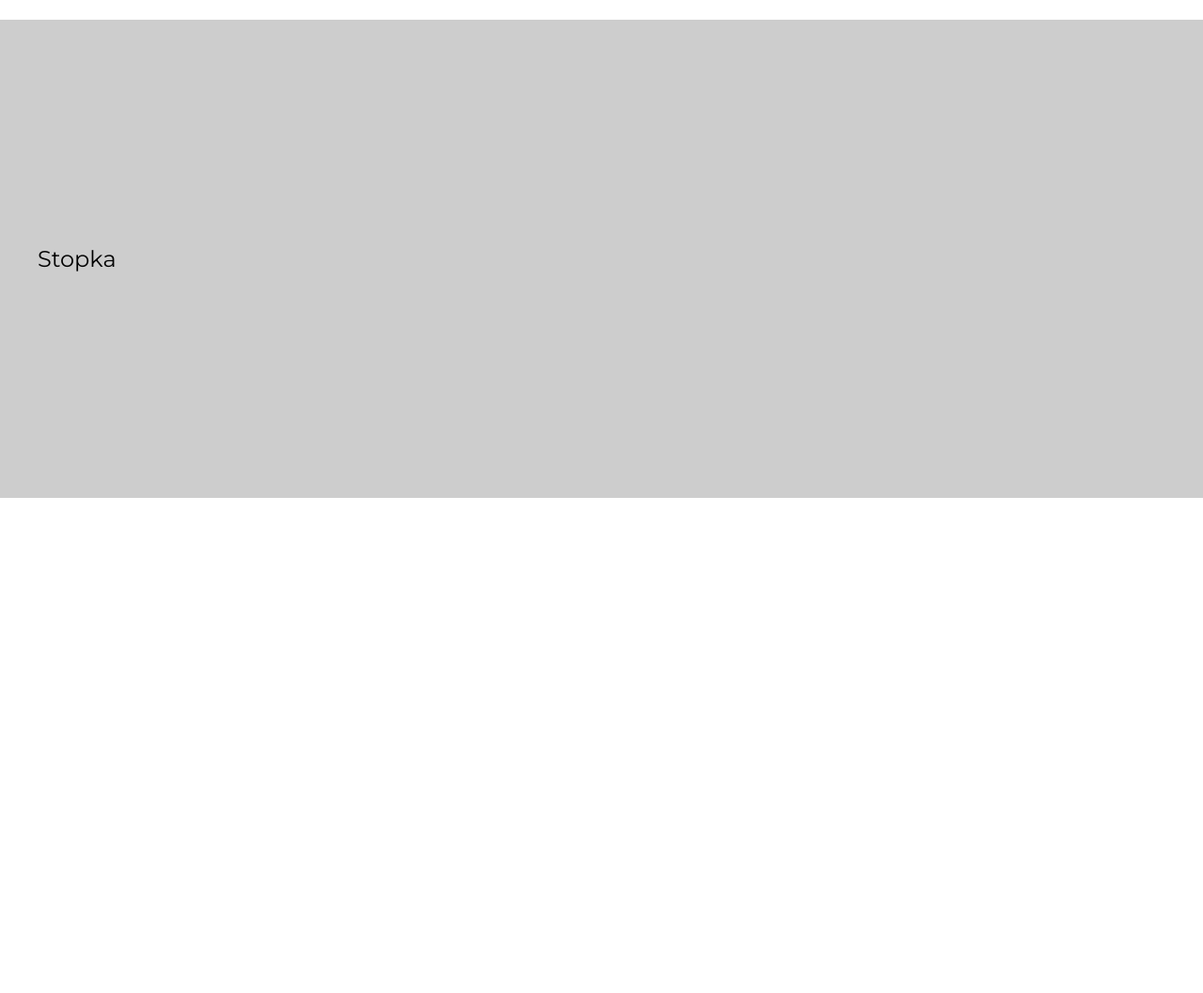
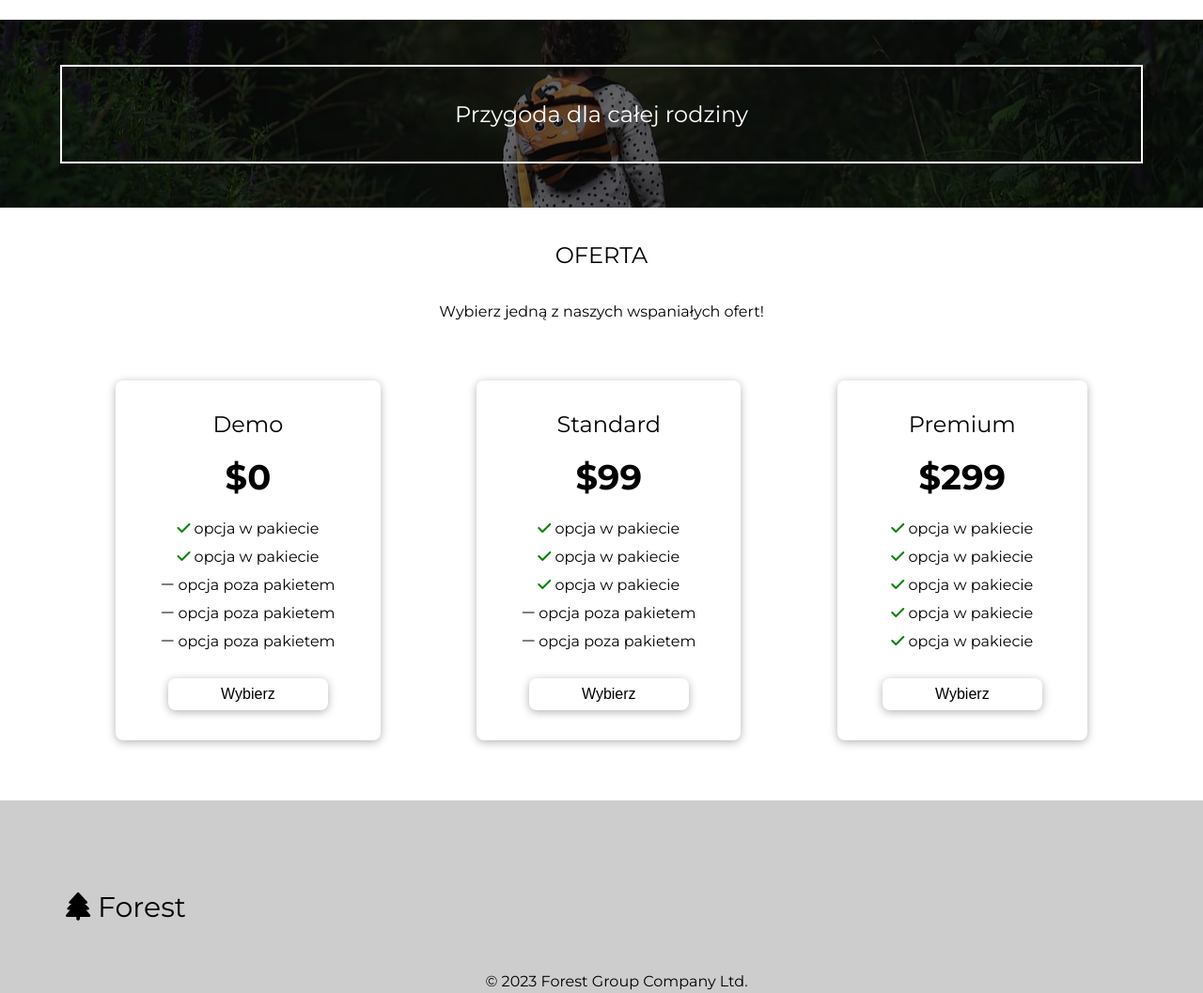
Before and after one commit to Lukas8024/ForestWebsite, a website: page index.html in a window 1280 px wide. Shown: the part 922-1979 px from the top of the page at 94% size. Before the commit the page ends 1452 px from the top, so only its background shows below. Drawn offline with Linux system fonts and the light colour scheme.

Commit message:
add offers

```diff
--- a/index.html
+++ b/index.html
@@ -45,9 +45,9 @@
 </nav>
 
     <header id="home">
-        <div class="hero-img">
+        <div class="hero-img hero-img__header">
             <div class="hero-img__shadow"></div>
-            <div class="hero-img__txt wrapper">
+            <div class="hero-img__text wrapper">
                 <p>Forest Group</p>
                 <h1>Najpiękniejszy park w Twojej okolicy!</h1>
             </div>
@@ -56,14 +56,70 @@
 
     <main>
         <section id="aboutus" class="aboutus wrapper">
-            <h2>O Nas</h2>
+            <h2 class="section-title">O Nas</h2>
             <div class="aboutus-info">
                 <img class="aboutus-info__img" src="../src/img/waters_small.jpg" alt="wyspa z drzewkiem na jeziorze">
                 <!-- <div class="aboutus-info__img">
                 </div> -->
                 <div class="aboutus-info__text">
                     <h3>Niezapomniane przygody</h3>
-                    <p>Lorem ipsum dolor sit amet consectetur, adipisicing elit. Illo voluptatibus incidunt, perferendis, suscipit atque provident facere rerum cupiditate neque exercitationem consectetur sequi nostrum delectus minus! Pariatur repudiandae est atque distinctio laudantium sint corporis magni reiciendis deleniti, vel eveniet provident laboriosam cumque quidem, officia quod, sit eius similique. At, dolorum quia!</p>
+                    <p>Lorem ipsum dolor sit amet consectetur, adipisicing elit. Illo voluptatibus incidunt,
+                        perferendis, suscipit atque provident facere rerum cupiditate neque exercitationem consectetur
+                        sequi nostrum delectus minus! Pariatur repudiandae est atque distinctio laudantium sint corporis
+                        magni reiciendis deleniti, vel eveniet provident laboriosam cumque quidem, officia quod, sit
+                        eius similique. At, dolorum quia!</p>
+                </div>
+            </div>
+        </section>
+
+        <section>
+            <div class="hero-img hero-img__title">
+                <div class="hero-img__shadow"></div>
+                <div class="hero-img__text hero-img__text--title wrapper">
+                    <p>Przygoda dla całej rodziny</p>
+                </div>
+            </div>
+        </section>
+
+        <section id="offers" class="offers wrapper">
+            <h2 class="section-title">Oferta</h2>
+            <p>Wybierz jedną z naszych wspaniałych ofert!</p>
+            <div class="offers-cards">
+                <div class="offer-card">
+                    <h3>Demo</h3>
+                    <p>$0</p>
+                    <ul class="offer-card__options">
+                        <li><i class="fa-solid fa-check"></i> opcja w pakiecie</li>
+                        <li><i class="fa-solid fa-check"></i> opcja w pakiecie</li>
+                        <li><i class="fa-solid fa-minus"></i> opcja poza pakietem</li>
+                        <li><i class="fa-solid fa-minus"></i> opcja poza pakietem</li>
+                        <li><i class="fa-solid fa-minus"></i> opcja poza pakietem</li>
+                    </ul>
+                    <button class="offer-card__btn">Wybierz</button>
+                </div>
+                <div class="offer-card">
+                    <h3>Standard</h3>
+                    <p>$99</p>
+                    <ul class="offer-card__options">
+                        <li><i class="fa-solid fa-check"></i> opcja w pakiecie</li>
+                        <li><i class="fa-solid fa-check"></i> opcja w pakiecie</li>
+                        <li><i class="fa-solid fa-check"></i> opcja w pakiecie</li>
+                        <li><i class="fa-solid fa-minus"></i> opcja poza pakietem</li>
+                        <li><i class="fa-solid fa-minus"></i> opcja poza pakietem</li>
+                    </ul>
+                    <button class="offer-card__btn offer-card__btn--central">Wybierz</button>
+                </div>
+                <div class="offer-card">
+                    <h3>Premium</h3>
+                <p>$299</p>
+                <ul class="offer-card__options">
+                    <li><i class="fa-solid fa-check"></i> opcja w pakiecie</li>
+                    <li><i class="fa-solid fa-check"></i> opcja w pakiecie</li>
+                    <li><i class="fa-solid fa-check"></i> opcja w pakiecie</li>
+                    <li><i class="fa-solid fa-check"></i> opcja w pakiecie</li>
+                    <li><i class="fa-solid fa-check"></i> opcja w pakiecie</li>
+                </ul>
+                <button class="offer-card__btn">Wybierz</button>
                 </div>
             </div>
         </section>
@@ -71,8 +127,17 @@
 
     <footer class="footer">
     <div class="wrapper">
-        <p>Stopka</p>
-    </div>
+
+        <div class="nav">
+            <a class="nav-logo" href="#home">
+                <p><i class="fa-solid fa-tree"></i> Forest</p>
+            </a>
+        </div>
+
+        <div class="footer-end">
+            <P class="footer__bottom-text"> &copy; <span class="footer__year"></span> Forest Group Company Ltd.</P>
+        </div>
+
 </footer>
 
     <script src="../dist/js/script.min.js"></script>
--- a/src/js/script.js
+++ b/src/js/script.js
@@ -1,6 +1,7 @@
 const navMobile = document.querySelector('.nav-mobile__items')
 const burgerBtn = document.querySelector('.nav-button')
 const iconBtn = document.querySelector('#icon')
+const footerYear = document.querySelector('.footer__year')
 
 const handleNav = () => {
 	navMobile.classList.toggle('nav-mobile__items--active')
@@ -17,4 +18,11 @@ const changeIcon = () => {
 	}
 }
 
+const handleCurrentYear = () => {
+	const year = new Date().getFullYear()
+	footerYear.innerText = year
+}
+
+handleCurrentYear()
+
 burgerBtn.addEventListener('click', handleNav)
--- a/src/sass/main.scss
+++ b/src/sass/main.scss
@@ -25,6 +25,13 @@ body {
 	max-width: 1200px;
 }
 
+.section-title {
+	padding: 1.5em 0;
+	text-align: center;
+	text-transform: uppercase;
+	font-weight: 400;
+}
+
 // NAV
 .nav {
 	display: flex;
@@ -33,7 +40,7 @@ body {
 	width: 100%;
 	// height: 20%;
 	overflow: hidden;
-	z-index: 10;
+	z-index: 100;
 }
 
 .nav-logo {
@@ -41,6 +48,10 @@ body {
 	font-size: 3rem;
 	text-decoration: none;
 	color: black;
+	transition: transform 0.3s;
+	&:hover{
+		transform: scale(1.2);
+	}
 }
 
 .nav-button {
@@ -76,7 +87,7 @@ body {
 		justify-content: center;
 		align-items: center;
 		border-radius: 10px;
-		z-index: 1000;
+		z-index: 50;
 		background-color: $footer-bg;
 		transform: translateX(-102%);
 		transition: transform 0.5s;
@@ -121,31 +132,44 @@ body {
 	position: relative;
 	display: flex;
 	align-items: center;
-	height: 40vh;
-	background-image: url('../img/jungle_small.jpg');
 	background-position: center;
 	background-size: cover;
 	z-index: 0;
+	&__header {
+		height: 40vh;
+		background-image: url('../img/jungle_small.jpg');
+	}
+	&__title {
+		height: 25vh;
+		background-image: url('../img/girl_small.jpg');
+	}
 	&__shadow {
 		position: absolute;
 		width: 100%;
 		height: 100%;
 		background-color: rgba(0, 0, 0, 0.6);
 	}
-	&__txt {
+	&__text {
 		padding: 0 2em;
 		color: #fff;
 		z-index: 100;
+		&--title {
+			padding: 1.5em 3em;
+			text-align: center;
+			width: 90%;
+			font-size: 2.4rem;
+			border: 2px solid white;
+		}
 	}
 }
 
 // ABOUTUS
-.aboutus h2 {
-	padding: 1.5em 0;
-	text-align: center;
-	text-transform: uppercase;
-	font-weight: 400;
-}
+// .aboutus h2 {
+// 	padding: 1.5em 0;
+// 	text-align: center;
+// 	text-transform: uppercase;
+// 	font-weight: 400;
+// }
 .aboutus-info {
 	display: flex;
 	flex-direction: column;
@@ -168,13 +192,83 @@ body {
 	}
 }
 
+// OFFERS
+.offers {
+	text-align: center;
+}
+
+.offers-cards {
+	display: flex;
+	flex-direction: column;
+	justify-content: center;
+	align-items: center;
+	margin: 2em;
+}
+
+.offer-card {
+	margin: 2em auto;
+	padding: 2em 3em;
+	border: 1px;
+	box-shadow: 0px 2px 10px rgba(0, 0, 0, 0.3);
+	border-radius: 8px;
+	& h3 {
+		font-size: 2.4rem;
+		font-weight: normal;
+	}
+	& p {
+		padding: 0.5em;
+		font-size: 3.7rem;
+		font-weight: bold;
+	}
+	&__options{
+		line-height: 3rem;
+		list-style: none;
+	}
+	.fa-check {
+		color: green;
+	}
+	.fa-minus {
+		color: gray;
+	}
+	&__btn {
+		margin-top: 1.5em;
+		padding: 0.5em 3.5em;
+		background: none;
+		border: none;
+		border-radius: 8px;
+		font-size: 1.6rem;
+		cursor: pointer;
+		box-shadow: 0px 2px 10px rgba(0, 0, 0, 0.3);
+		transition: background-color 0.3s;
+		&:hover {
+			background-color: lightgray;
+		}
+		&--central{
+			&:hover {
+				background-color: limegreen;
+			}
+		}
+	}
+}
+
 // FOOTER
-footer {
+.footer {
 	position: relative;
 	bottom: 0;
-	padding: 10em 0;
-	font-size: 2.4rem;
+	padding: 5em 0;
+	// font-size: 2.4rem;
 	background-color: $footer-bg;
+}
+
+.footer-end{
+	position: absolute;
+	// width: 100vh;
+	bottom: 0;
+	left: 50%;
+	transform: translate(-50%, -50%);
+	// bottom: 0;
+	margin: 1em;
+	// border-top: 1px solid black;
 }
 
 @media (min-width: 992px) {
@@ -185,11 +279,20 @@ footer {
 		display: flex;
 	}
 	.hero-img {
-		background-image: url('../img/jungle_big.jpg');
+		&__header {
+			background-image: url('../img/jungle_big.jpg');
+		}
+		&__title {
+			background-image: url('../img/girl_big.jpg');
+		}
 	}
 
 	.aboutus-info {
 		flex-direction: row;
 		justify-content: space-between;
 	}
+
+	.offers-cards {
+		flex-direction: row;
+	}
 }
```
Also changed, not shown: dist/css/main.min.css, dist/js/script.min.js, 2 other files.
